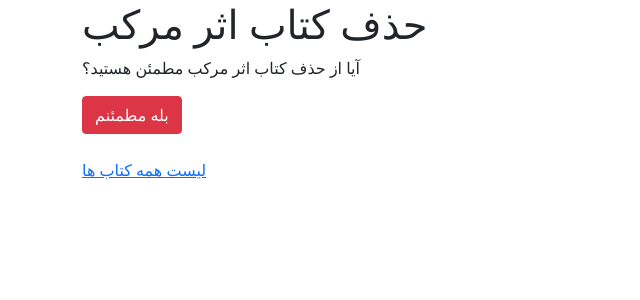
After one commit to Mehdimorena/django_course_bookstore_project, a Django app: page /books/1/delete/ in a window 1280 px wide. The commit adds this page. Shown: the top 300 px of the page, without its empty margins (0-640 px from the left). Run offline with Django 4.2, Linux system fonts and the light colour scheme; data comes from the database, SQL or seed files in the repository; both versions use the stored data as it was after the commit.

Commit message:
add BookDeleteView

```diff
--- /dev/null
+++ b/books/templates/books/book_delete.html
@@ -0,0 +1,17 @@
+{% extends '_base.html' %}
+
+{% block page_title %}
+    حذف کتاب {{ book.title }}
+{% endblock %}
+
+{% block content %}
+    <form action="" method="post">
+    {% csrf_token %}
+    <h1>حذف کتاب {{ book.title }}</h1>
+        <p>آیا از حذف کتاب {{ book.title }} مطمئن هستید؟</p>
+        <input class="btn btn-danger" type="submit" value="بله مطمئنم">
+
+    </form>
+    <br>
+    <a href="{% url 'book_list' %}">لیست همه کتاب ها</a>
+{% endblock %}
--- a/books/templates/books/book_detail.html
+++ b/books/templates/books/book_detail.html
@@ -10,6 +10,7 @@
     <p>{{ book.author }}</p>
     <h4>{{ book.price }}</h4>
     <a href="{% url 'book_update' book.id %}"><button class="btn btn-info" type="button">ویرایش</button></a>
+    <a href="{% url 'book_delete' book.id %}"><button class="btn btn-info" type="button">حذف</button></a>
     <br>
     <a href="{% url 'book_list' %}">لیست همه کتاب ها</a>
 {% endblock %}
--- a/books/urls.py
+++ b/books/urls.py
@@ -1,10 +1,11 @@
 from django.urls import path
 
-from .views import BookListView, BookDetailView, BookCreateView, BookUpdateView
+from .views import BookListView, BookDetailView, BookCreateView, BookUpdateView, BookDeleteView
 
 urlpatterns = [
     path('', BookListView.as_view(), name='book_list'),
     path('<int:pk>/', BookDetailView.as_view(), name='book_detail'),
     path('new/', BookCreateView.as_view(), name='book_create'),
     path('<int:pk>/edit', BookUpdateView.as_view(), name='book_update'),
+    path('<int:pk>/delete/', BookDeleteView.as_view(), name='book_delete'),
 ]
--- a/books/views.py
+++ b/books/views.py
@@ -1,4 +1,5 @@
 from django.views import generic
+from django.urls import reverse_lazy
 
 from .models import Book
 
@@ -24,3 +25,9 @@ class BookUpdateView(generic.UpdateView):
     model = Book
     fields = ['title', 'author', 'description', 'price']
     template_name = 'books/book_update.html'
+
+
+class BookDeleteView(generic.DeleteView):
+    model = Book
+    template_name = 'books/book_delete.html'
+    success_url = reverse_lazy('book_list')
```
Also changed, not shown: db.sqlite3.
